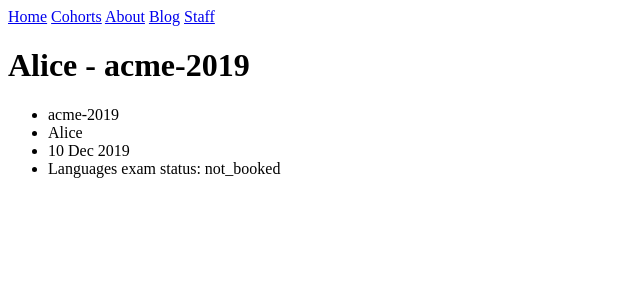
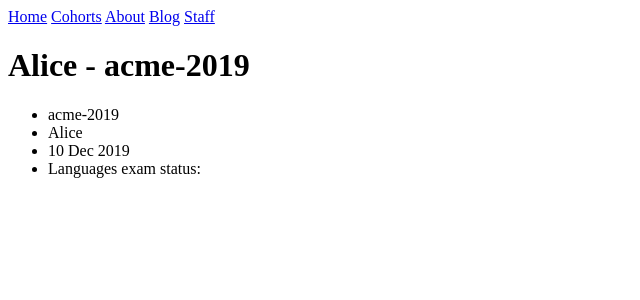
Before and after one commit to aeone/s9c9-ilp-test, a Jekyll site: the page built from _learners/201912-acme-alice.md, in a window 1280 px wide. Shown: the top 300 px of the page, without its empty margins (0-640 px from the left). Built offline with Jekyll 4.4.1, drawn with Linux system fonts in a browser that asks for light colours; a script that is not in the unit is left out; part of the change alters nothing that is shown.

Commit message:
Update Learner “201912-acme-alice”

```diff
--- a/_learners/201912-acme-alice.md
+++ b/_learners/201912-acme-alice.md
@@ -1,21 +1,15 @@
 ---
 name: Alice
 cohort: acme-2019
-
-languages-exam-status: not_booked
-methodologies-exam-status: not_booked
-portfolio-status: 0.5
-employer-reference: not_started
-
 ilp-entries:
- - date: 2019-12-01
-   type: milestone
-   flag: completed_unit_1
-   title: Course Completion Milestone
-   description: Completed Example Unit 1
- - date: 2019-12-02
-   type: guidance
-   flag: completed_quarterly_review_1
-   title: Quarterly Review
-   description: Had meeting, gave advice - do stuff
+  - date: 2019-12-01T00:00:00.000Z
+    description: Completed Example Unit 1
+    flag: completed_unit_1
+    title: Course Completion Milestone 1
+    type: milestone
+  - date: 2019-12-02T00:00:00.000Z
+    description: 'Had meeting, gave advice - do stuff'
+    flag: completed_quarterly_review_1
+    title: Quarterly Review 1
+    type: guidance
 ---
```
